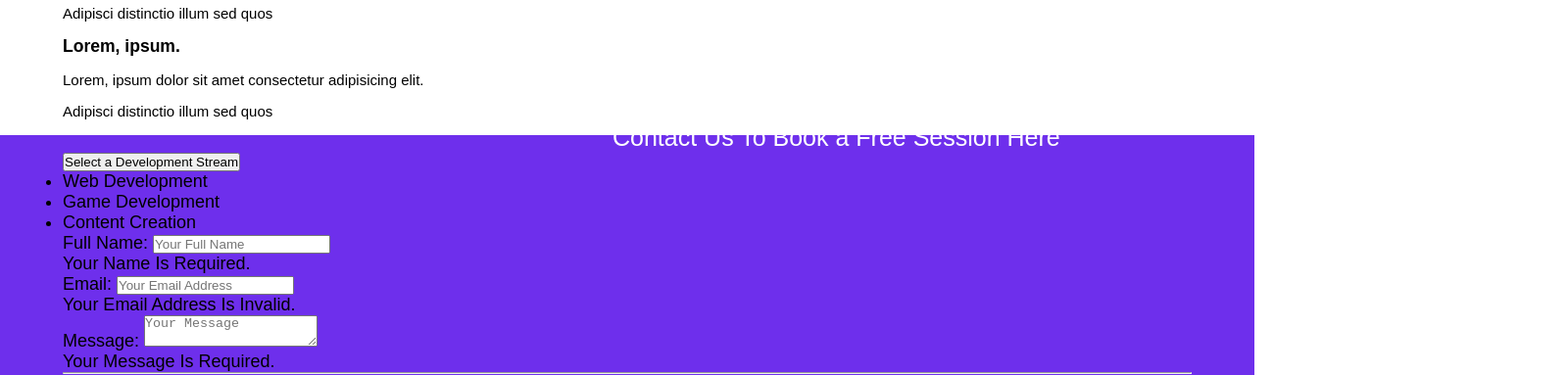
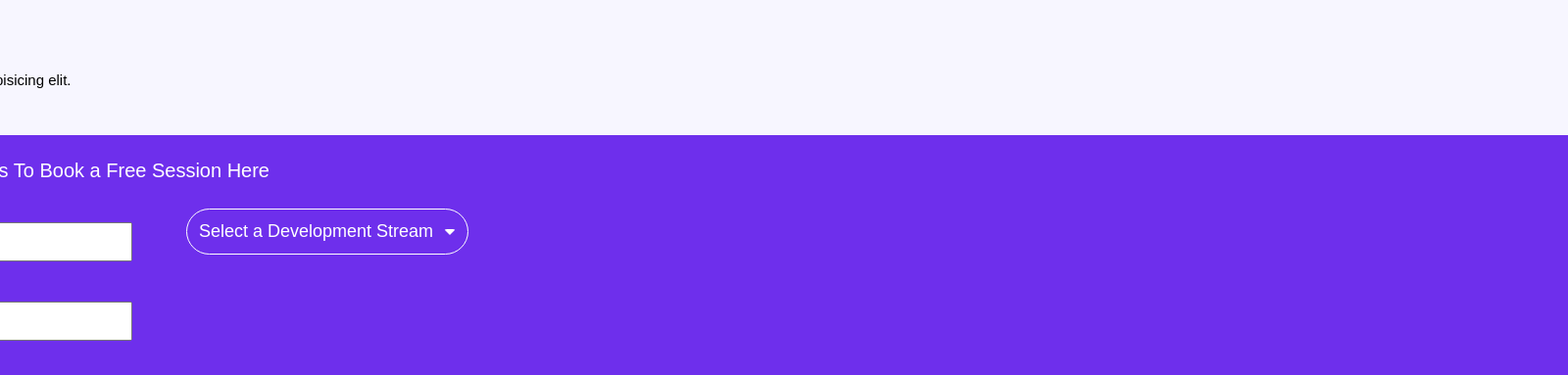
Before and after one commit to Aden-Mouaj/Aden-Mouaj, a plain HTML site: page index.html in a window 1280 px wide. Shown: the part 575-958 px from the top of the page at 98% size, 1600 px wide, since content can reach past the window. Drawn offline with Linux system fonts and the light colour scheme; a script that the page names is missing.

Commit message:
Update style.css

```diff
--- a/style.css
+++ b/style.css
@@ -9,6 +9,7 @@
 
   body {
     font-family: Arial, "Helvetica Neue", Helvetica, sans-serif;
+    background: #f7f6ff;
   }
 
   body.pancakeStack {
@@ -34,6 +35,7 @@
 
   header a {
     color:white;
+    font-size: 18px;
     text-decoration: none;
   }
 
@@ -84,6 +86,7 @@
 
   main {
     display: flex;
+    margin-left: -40px;
     text-align: left;
     flex-flow: column;
     font-size: 15px;
@@ -104,19 +107,10 @@
     border-radius: 0.4em;
   }
 
-  .text1 {
-    font-size: 25px;
-    color:white;
-    left: 625px;
-    bottom: 70px;
-    position: absolute;
-
-  }
-
-
   .text3 {
     display: flex;
     text-align: left;
+    margin-right: -40px;
     position:absolute;
     flex-flow: column;
     bottom: 240px;
@@ -126,8 +120,10 @@
   }
 
    footer img {
-    width: 150px;
+    width: 100px;
     height: auto;
+    margin-left: 1750px;
+    margin-top: -75px;
     border-radius: 50%;
   }
 
@@ -150,3 +146,209 @@ right:850px;
     position:absolute;
     right:850px;
     }
+    footer {
+    --padding: 2.5em;
+    position: relative;
+    padding: var(--padding);
+    text-align: left;
+    }
+
+  form {
+    padding: 20px;
+    margin-top: -80px;
+  }
+
+  .form-group {
+    margin-bottom: 10px;
+  }
+
+  .form-group label {
+    display: block;
+    font-size: 15px;
+    margin-bottom: 10px;
+    color: white;
+  }
+
+  .form-group input,
+
+  textarea {
+    width: 400px;
+    padding: 10px;
+    font-size: 14px;
+    color: #333;
+    margin-bottom: 4px;
+
+  }
+
+  textarea {
+    width: 400px;
+    height: 80px;
+    font-family: Arial, "Helvetica Neue", Helvetica, sans-serif;
+  }
+
+  input.invalid {
+    border: 1px solid red;
+  }
+
+  .error-hint {
+    color: red;
+    font-size: 14px;
+  }
+
+  hr {
+    height: 1px;
+    background-color:white;
+    border: none;
+    margin-bottom: 30px;
+    margin-top: 30px;
+  }
+
+  button {
+    padding: 10px;
+    font-family: Arial, "Helvetica Neue", Helvetica, sans-serif;
+    color: white;
+    font-size: 20px;
+    background: none;
+    border: 1px solid white;
+    border-radius: 50px;
+    transition: all 0.3s;
+    cursor:pointer;
+    font-size: 18px;
+  }
+
+  button:hover {
+    background-color: white;
+    border: black;
+    color: black;
+
+  }
+
+  .hidden {
+    display: none;
+  }
+
+  .thank-you {
+    padding: 40px;
+    font-size: 16px;
+    text-align: center;
+    color: white;
+  }
+
+  .text1 {
+  color: white;
+  right: 1525px;
+  position: absolute;
+  top: 25px;
+
+  }
+
+  body {
+    width: 100vw;
+    height: 100vh;
+    display: flex;
+    flex-direction: column;
+    justify-content: center;
+    align-items: center;
+    font: Arial, "Helvetica Neue", Helvetica, sans-serif;
+    font-size: 14px;
+  }
+
+  *, *::before, *::after {
+    box-sizing: border-box;
+  }
+
+  .dropdown {
+    position: relative;
+    cursor: pointer;
+    margin-left: 475px;
+  }
+
+  .dropdown .dropdown-toggle {
+    appearance: none;
+    margin-top: 40px;
+    padding: 10px;
+    font-family: Arial, "Helvetica Neue", Helvetica, sans-serif;
+    color: white;
+    background: none;
+    border: 1px solid white;
+    border-radius: 50px;
+    transition: all 0.3s;
+    cursor:pointer;
+    font-size: 18px;
+    padding: 12px 35px 12px 12px;
+    text-align: left;
+    position: relative;
+    max-width: 400px;
+    overflow: hidden;
+    text-overflow: ellipsis;
+    white-space: nowrap;
+    cursor: pointer;
+    outline: none;
+  }
+
+  .dropdown .dropdown-toggle::after {
+    content: '';
+    border-width: 6px;
+    border-radius: 3px;
+    border-style: solid;
+    border-color: transparent;
+    border-top-color: inherit;
+    position: absolute;
+    right: 12px;
+    top: calc(50% + 3px);
+    transform: translateY(-50%);
+  }
+
+  .dropdown .dropdown-toggle.active::after {
+    border-color: transparent;
+    border-bottom-color: inherit;
+    top: calc(50% - 3px);
+  }
+
+  .dropdown .dropdown-menu {
+    position: absolute;
+    left: 12%;
+    bottom: -280%;
+    transform: translateX(-50%);
+    background: #fff;
+    box-shadow: 0 1px 4px (150, 150, 150, 0.65);
+    list-style: none;
+    padding: 5px 0;
+    margin: 0;
+    max-width: 320px;
+    width: calc(100% + 24px);
+    border-radius: 3px;
+    z-index: 10;
+    visibility: hidden;
+    overflow: auto;
+    max-height: 200px;
+  }
+
+  .dropdown .dropdown-menu[aria-expanded="true"] {
+    visibility: visible;
+    margin-bottom: 80px;
+  }
+
+  .dropdown .dropdown-menu > li {
+    height: 40px;
+    display: block;
+    align-items: center;
+    color: #777;
+    padding: 10px 12px;
+    overflow: hidden;
+    text-overflow: ellipsis;
+    white-space: nowrap;
+  }
+
+  .dropdown .dropdown-menu > li:hover,
+  .dropdown .dropdown-menu > li:focus {
+    outline: none;
+    background: #f2f2f2;
+  }
+
+  .text1 {
+    color: white;
+    margin-right: -200px;
+    font-size: 20px;
+
+  }
```
Lines whose indentation alone changed are shown as unchanged.
